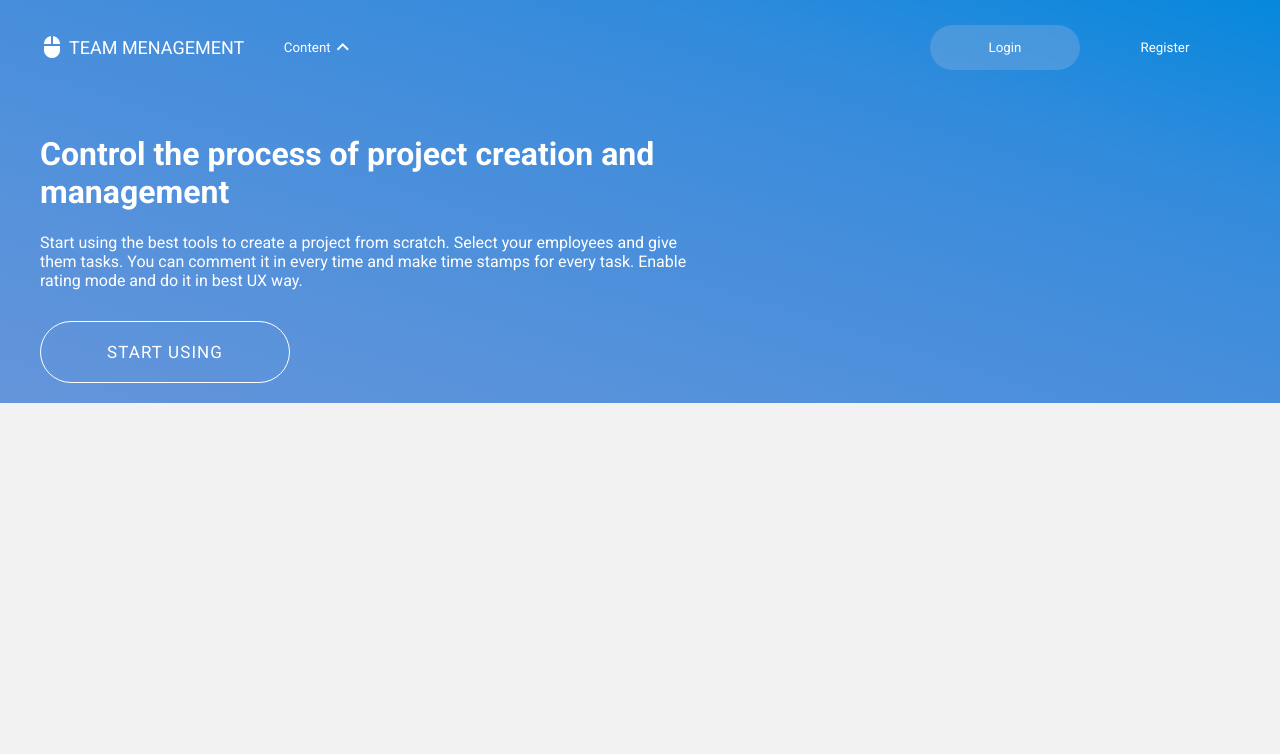
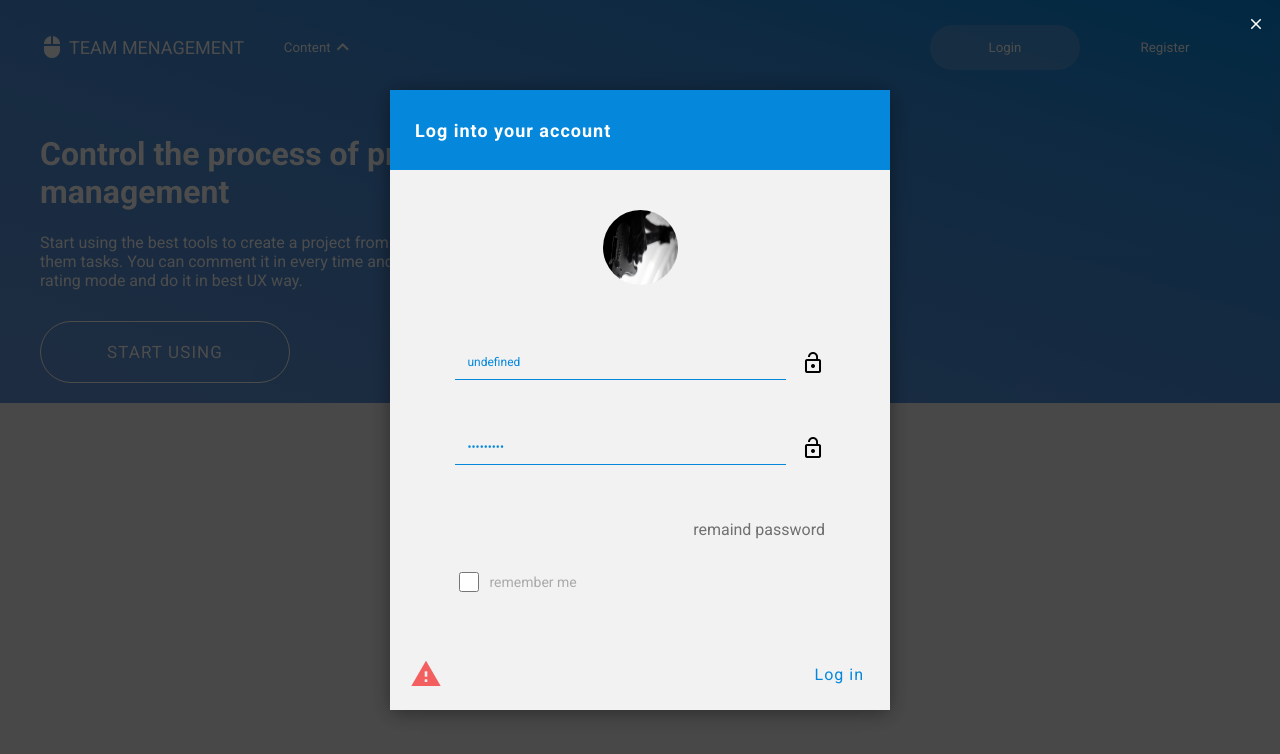
Before and after one commit to polubis/Angular-Trello, an Angular app in the folder trello/: page / in a window 1280 px wide. Shown: the top 754 px of the page. Built offline with nearby package versions, Linux system fonts and the light colour scheme.

Commit message:
Create view of login modal

```diff
--- a/trello/src/app/app.module.ts
+++ b/trello/src/app/app.module.ts
@@ -7,6 +7,7 @@ import { MainComponent } from './components/main/main.component';
 import { LogoComponent } from './components/common/logo/logo.component';
 import { ToglerComponent } from './components/common/togler/togler.component';
 import { FormComponent } from './components/common/form/form.component';
+import { ModalComponent } from './components/common/modal/modal.component';
 @NgModule({
   declarations: [
     AppComponent,
@@ -14,7 +15,8 @@ import { FormComponent } from './components/common/form/form.component';
     MainComponent,
     LogoComponent,
     ToglerComponent,
-    FormComponent
+    FormComponent,
+    ModalComponent
   ],
   imports: [
     BrowserModule,
--- a/trello/src/app/components/common/form/form.component.html
+++ b/trello/src/app/components/common/form/form.component.html
@@ -1,12 +1,11 @@
-<div class="form-container">
-    <form (onSubmit)="onSubmitHandler($event)">
-      <section *ngFor="let item of items; let i = index">
-        <label>{{item.label}}</label>
+<form [class]="formClass" (onSubmit)="onSubmitHandler($event)">
+  <div class="inputs-container">
+    <section class="row" *ngFor="let item of formSettings; let i = index">
         <input [value]="item.value" (input)="onChangeInputHandler(i, $event)"
           [type]="item.type" [placeholder]="item.placeholder" />
+      <i class="material-icons">lock_open</i>
+    </section>
+  </div>
 
-      </section>
-
-      <button title="submit" type="submit">Submit</button>
-    </form>
-</div>
+  <ng-content></ng-content>
+</form>
--- a/trello/src/app/components/common/form/form.component.scss
+++ b/trello/src/app/components/common/form/form.component.scss
@@ -0,0 +1,31 @@
+.login-form{
+    display: flex;
+    flex-flow: column;
+    height: calc(100% - 115px);
+    margin-top: 20px;
+    box-sizing: border-box;
+    .inputs-container{
+        padding: 15px 45px;
+        box-sizing: border-box;
+    }
+    section{
+        padding: 25px 0;
+        display: flex;
+        justify-content: center;
+        align-items: center;
+       input{
+           width: 90%;
+           border: none;
+           border-bottom: 1px solid #0588DC;
+           font-size: 12px;
+           color: #0588DC;
+           &::placeholder{
+               color: #707070;
+               font-size: 10px;
+           }
+           }
+        i{
+           margin-left: 15px;
+        }
+     }
+}
--- a/trello/src/app/components/common/form/form.component.ts
+++ b/trello/src/app/components/common/form/form.component.ts
@@ -6,15 +6,17 @@ import FormModel from '../../../models/form.model';
   styleUrls: ['./form.component.scss']
 })
 export class FormComponent implements OnInit {
-  @Input() formItems: FormModel[];
+  @Input() formSettings: FormModel[];
+  @Input() formClass: string;
+
   formStateItems: any[] = [];
 
   ngOnInit() {
-    this.formStateItems = this.formItems.map(item => ( { value: "", error: "" } )) ;
+    this.formStateItems = this.formSettings.map(item => ( { value: "", error: "" } )) ;
+    console.log(this.formSettings);
   }
 
   onChangeInputHandler(index: number, e){
-    console.log(e.target.value);
   }
 
 
--- /dev/null
+++ b/trello/src/app/components/common/modal/modal.component.html
@@ -0,0 +1,8 @@
+<div class="modal" [style.width]="width" [style.height]="height">
+  <h5 [style.background]="background">{{modalTitle}}</h5>
+  <ng-content></ng-content>
+</div>
+
+<div class="backdrop">
+  <i (click)="closeModal()" class="material-icons">close</i>
+</div>
--- /dev/null
+++ b/trello/src/app/components/common/modal/modal.component.scss
@@ -0,0 +1,35 @@
+.modal{
+    position: fixed;
+    top: 50%;
+    transform: translate(-50%, -50%);
+    background-color: #f2f2f2;
+    display: flex;
+    flex-flow: column;
+    left: 50%;
+    z-index: 3;
+    box-shadow: 0 3px 20px rgba(0, 0, 0, 0.4);
+    h5{
+        margin: 0;
+        height: 80px;
+        color: White;
+        padding: 0 25px;
+        display: flex;
+        align-items: center;
+    }
+}
+.backdrop{
+    background: rgba(0,0,0,.7);
+    z-index: 1;
+    position: fixed;
+    top: 0;
+    left: 0;
+    width: 100%;
+    height: 100%;
+    text-align: right;
+    i{
+        color: white;
+        padding: 15px;
+        font-size: 18px;
+        cursor: pointer;
+    }
+}
--- /dev/null
+++ b/trello/src/app/components/common/modal/modal.component.ts
@@ -0,0 +1,24 @@
+import { Component, OnInit, Output, EventEmitter, Input } from '@angular/core';
+
+@Component({
+  selector: 'app-modal',
+  templateUrl: './modal.component.html',
+  styleUrls: ['./modal.component.scss']
+})
+export class ModalComponent implements OnInit {
+  @Output() onClosingModal = new EventEmitter<void>();
+  @Input() width: string;
+  @Input() height: string;
+  @Input() modalTitle: string;
+  @Input() background: string = "#0588DC";
+
+  constructor() { }
+
+  ngOnInit() {
+  }
+
+  closeModal(){
+    this.onClosingModal.emit();
+  }
+
+}
--- a/trello/src/app/components/home/home.component.html
+++ b/trello/src/app/components/home/home.component.html
@@ -3,7 +3,7 @@
         <app-logo></app-logo>
         <app-togler [items]="toglerItems" title="Content" btnClass="nav-btn"></app-togler>
         <div class="nav-btn-container">
-            <button class="nav-btn nav-btn-bg" title="Log in">Login</button>
+            <button (click)="togleLoginModal()" class="nav-btn nav-btn-bg" title="Log in">Login</button>
             <button class="nav-btn" title="Register">Register</button>
         </div>
     </nav>
@@ -19,5 +19,30 @@
             <button class="big-btn">START USING</button>
         </div>
     </div>
+</header>
 
-</header>
+
+<app-modal *ngIf="isLoginModalOpen" [modalTitle]="'Log into your account'"
+(onClosingModal)="togleLoginModal()" [width]="'500px'" [height]="'620px'">
+    <div class="login-form-container">
+        <div class="image-holder">
+            <img src="assets/guitar.jpg" alt="picture"/>
+        </div>
+        <app-form [formClass]="'login-form'" [formSettings]="loginFormSettings">
+            <div class="remaind-password">
+                remaind password
+            </div>
+
+            <div class="checkbox-container">
+                <input type="checkbox" />
+                <span>remember me</span>
+            </div>
+
+            <div class="login-modal-footer">
+                <i class="material-icons error-color">warning</i>
+                <button [style.color]="'#0588DC'" class="letter-btn">Log in</button>
+            </div>
+        </app-form>
+    </div>
+
+</app-modal>
--- a/trello/src/app/components/home/home.component.scss
+++ b/trello/src/app/components/home/home.component.scss
@@ -15,7 +15,7 @@
         }
     }
     .nav-content{
-        & > div{
+        & > div:first-of-type{
             max-width: 55%;
             button{
                 margin: 15px 0 0 0;
@@ -24,3 +24,48 @@
     }
 
 }
+
+.login-form-container{
+    height: calc(100% - 80px);
+    padding: 20px;
+    box-sizing: border-box;
+    .image-holder{
+        width: 75px;
+        height: 75px;
+        margin: 20px auto;
+        img{
+            border-radius: 50%;
+        }
+    }
+    .login-modal-footer{
+        margin-top: auto;
+        display: flex;
+        justify-content: space-between;
+        i{
+            font-size: 32px;
+            cursor: pointer;
+        }
+    }
+    .remaind-password{
+        margin-left: auto;
+        color: #707070;
+        cursor: pointer;
+        padding: 15px 45px;
+    }
+    .checkbox-container{
+        padding: 15px 45px;
+        display: flex;
+        align-items: center;
+        input{
+            border: 1px solid #AAAAAA;
+            width: 20px;
+            height: 20px;
+            background: transparent;
+        }
+        span{
+            color: #AAAAAA;
+            margin-left: 7.5px;
+            font-size: 14px;
+        }
+    }
+}
--- a/trello/src/app/components/home/home.component.ts
+++ b/trello/src/app/components/home/home.component.ts
@@ -1,5 +1,6 @@
 import { Component, OnInit } from '@angular/core';
-
+import { loginFormSettings } from '../../constants/constants';
+import FormModel from '../../models/form.model';
 @Component({
   selector: 'app-home',
   templateUrl: './home.component.html',
@@ -11,8 +12,12 @@ export class HomeComponent implements OnInit {
     {icon: "phone", name: "Contact"},
     {icon: "highlight", name: "Policy"}
   ];
-
+  isLoginModalOpen: boolean = true;
+  loginFormSettings: FormModel[] = loginFormSettings;
   ngOnInit() {
   }
 
+  togleLoginModal(){
+    this.isLoginModalOpen = !this.isLoginModalOpen;
+  }
 }
--- a/trello/src/app/constants/constants.ts
+++ b/trello/src/app/constants/constants.ts
@@ -1,4 +1,9 @@
 import FormModel from '../models/form.model';
+
+export const loginFormSettings: FormModel[] = [
+    { label: "Username", placeholder: "type your username...", type: "text", mode: "input" },
+    { label: "Password", placeholder: "type your password...", type: "password", mode: "input" },
+];
 
 export const registerFormSettings: FormModel[] = [
     { label: "Email", placeholder: "type your email adress...", type: "email", mode: "input" },
--- a/trello/src/styles.scss
+++ b/trello/src/styles.scss
@@ -51,3 +51,31 @@ ul{
 .shadow{
     box-shadow: 0 19px 38px rgba(0,0,0,0.30), 0 15px 12px rgba(0,0,0,0.22);
 }
+h5{
+    font-size: 18px;
+    letter-spacing: 1.01px;
+}
+
+.letter-btn{
+    font-size: 16px;
+    background: transparent;
+    border: none;
+    letter-spacing: 1.01px;
+}
+
+.error-color{
+    color: #F35F5F;
+}
+
+img{
+    width: 100%;
+    height: 100%;
+}
+input{
+    background: transparent;
+    padding: 10px 12.5px;
+    font-family: inherit;
+    &:focus{
+        outline: none;
+    }
+}
```
Also changed, not shown: trello/src/assets/guitar.jpg (added).
